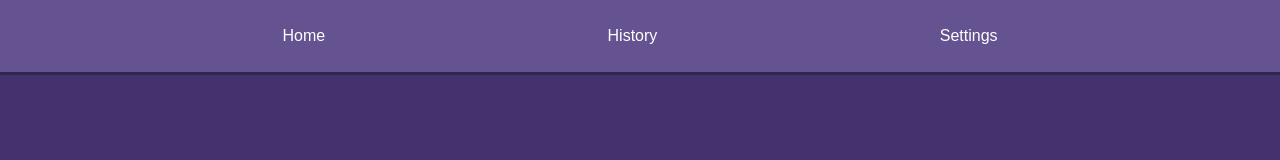
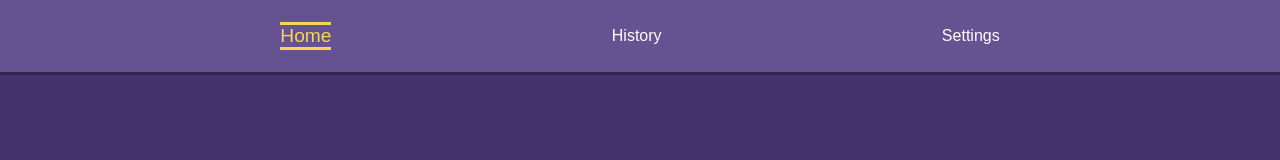
Before and after one commit to PBasham/FFI-calculator, a React (Create React App) app: page / in a window 1280 px wide. Shown: the top 160 px of the page. Built offline with nearby package versions, Linux system fonts and the light colour scheme.

Commit message:
updated styling for nav on active index

```diff
--- a/src/components/navBar/NavBar.tsx
+++ b/src/components/navBar/NavBar.tsx
@@ -32,8 +32,8 @@ export const NavBar: FC<NavBarProps> = ({ navLinks, handleNavChange, activeTheme
                 <div className="hamburger-menu"></div>
             </div>
             <div className="nav-links">
-                {navLinks.allLinks.map((link: any, key: number) => (
-                    <p key={link.id} onClick={() => handleNavClick(link.id)} className={`nav-link ${navModalOpen ? "open" : null}`}>{link.name}</p>
+                {navLinks.allLinks.map((link: any, index: number) => (
+                    <p key={link.id} onClick={() => handleNavClick(link.id)} className={`nav-link ${navLinks.activeNavLink === index ? `active` : null} ${navModalOpen ? "open" : null}`}>{link.name}</p>
                 ))}
             </div>
         </div>
--- a/src/css/navBar.css
+++ b/src/css/navBar.css
@@ -21,6 +21,20 @@
 .nav-bar.theme-green {
     border-color: var(--theme-green-dividerBar);
     background-color: var(--theme-green-navBar);
+}
+.nav-bar.theme-purple .nav-link.active {
+    font-size: 2.5rem;
+    color: var(--theme-purple-buttonSymbol)
+}
+
+.nav-bar.theme-orange .nav-link.active {
+    font-size: 2.5rem;
+    color: var(--theme-orange-buttonSymbol)
+}
+
+.nav-bar.theme-green .nav-link.active {
+    font-size: 2.5rem;
+    color: var(--theme-green-buttonSymbol)
 }
 
 .nav-bar.open {
@@ -149,6 +163,21 @@
         display: block;
         opacity: 1;
     }
+    .nav-bar.theme-purple .nav-link.active {
+        font-size: 1.2rem;
+        border-top: 3px solid var(--theme-purple-buttonSymbol);
+        border-bottom: 3px solid var(--theme-purple-buttonSymbol);
+    }
+    .nav-bar.theme-orange .nav-link.active {
+        font-size: 1.2rem;
+        border-top: 3px solid var(--theme-orange-buttonSymbol);
+        border-bottom: 3px solid var(--theme-orange-buttonSymbol);
+    }
+    .nav-bar.theme-green .nav-link.active {
+        font-size: 1.2rem;
+        border-top: 3px solid var(--theme-green-buttonSymbol);
+        border-bottom: 3px solid var(--theme-green-buttonSymbol);
+    }
     .nav-bar.theme-purple .nav-link:hover {
         color: var(--theme-purple-buttonSymbol);
     }
```
